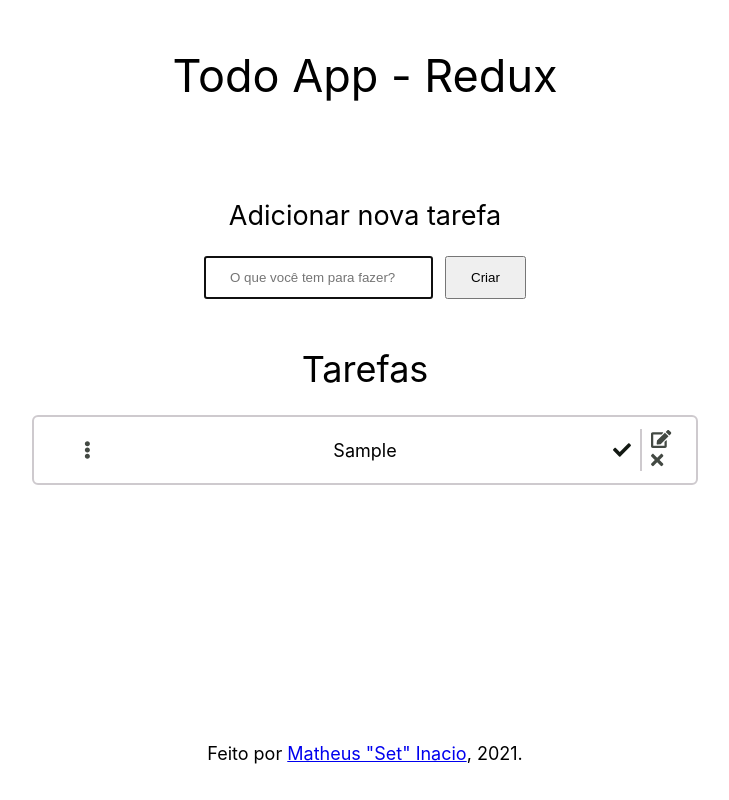
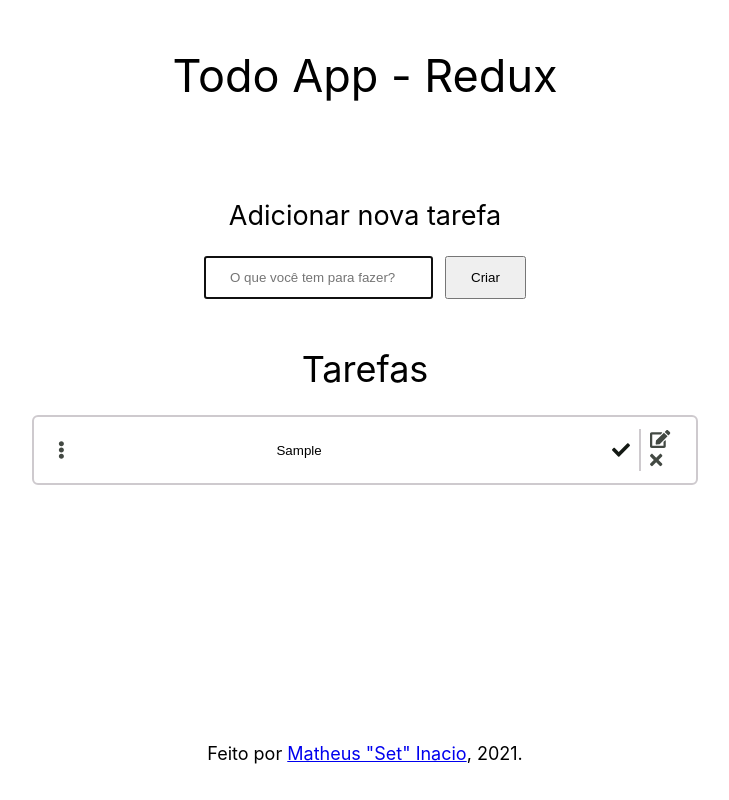
Before and after one commit to matheusinacio7/Trybe, a React (Create React App) app in the folder mod-2/bloco-16/16.2/exercicios/todo-redux/: page / in a window 1280 px wide. Both pictures are taken after typing "Sample" into the empty fields and a click on the button "Criar". Shown: the whole page, without its empty margins (275-1004 px from the left). Built offline with nearby package versions, Linux system fonts and the light colour scheme.

Commit message:
adiciona funcionalidade de editar item

```diff
--- /dev/null
+++ b/mod-2/bloco-16/16.2/exercicios/todo-redux/src/actions/editTodo.js
@@ -0,0 +1,9 @@
+const editTodo = ({ id, content }) => ({
+  type: 'EDIT_TODO',
+  payload: {
+    id,
+    content,
+  },
+});
+
+export default editTodo;
--- a/mod-2/bloco-16/16.2/exercicios/todo-redux/src/actions/index.js
+++ b/mod-2/bloco-16/16.2/exercicios/todo-redux/src/actions/index.js
@@ -1,3 +1,4 @@
 export { default as createNewTodo } from './createNewTodo';
 export { default as markTodoAsCompleted } from './markTodoAsCompleted';
 export { default as deleteTodo } from './deleteTodo';
+export { default as editTodo } from './editTodo';
--- a/mod-2/bloco-16/16.2/exercicios/todo-redux/src/components/TodoItem.css
+++ b/mod-2/bloco-16/16.2/exercicios/todo-redux/src/components/TodoItem.css
@@ -26,9 +26,17 @@
   margin: 0 24px;
 }
 
+.todo-item__content__field {
+  height: 100%;
+  padding: 12px 24px;
+}
+
+.todo-item__content__field:read-only {
+  border: none;
+}
+
 .todo-item__controls, .todo-item__grab-section {
   display: flex;
-  justify-content: center;
   width: 60px;
 }
 
--- a/mod-2/bloco-16/16.2/exercicios/todo-redux/src/components/TodoItem.jsx
+++ b/mod-2/bloco-16/16.2/exercicios/todo-redux/src/components/TodoItem.jsx
@@ -1,10 +1,15 @@
 import { FontAwesomeIcon } from '@fortawesome/react-fontawesome';
 import { faCheck, faEllipsisV, faTimes, faEdit } from '@fortawesome/free-solid-svg-icons';
-import { markTodoAsCompleted, deleteTodo } from '../actions';
+import { markTodoAsCompleted, deleteTodo, editTodo } from '../actions';
 import { useStore } from '../hooks/useStore';
+import { useState, useRef } from 'react';
 import './TodoItem.css';
 
-function TodoItem({ content, id, markTodoAsCompleted, deleteTodo }) {
+function TodoItem({ content, id, markTodoAsCompleted, deleteTodo, editTodo }) {
+  const [isEditing, setIsEditing] = useState(false);
+  const [currentContent, setCurrentContent] = useState(content);
+  const contentField = useRef(null);
+
   function handleDelete() {
     deleteTodo({ id, isCompleted: false });
   }
@@ -13,12 +18,42 @@ function TodoItem({ content, id, markTodoAsCompleted, deleteTodo }) {
     markTodoAsCompleted({ id });
   }
 
+  function handleKeyDown(e) {
+    if (e.key === 'Enter') {
+      toggleEditing();
+      return;
+    }
+  }
+
+  function toggleEditing() {
+    setIsEditing((previouslyEditing) => {
+      if (!previouslyEditing) {
+        contentField.current.focus();
+        return true;
+      }
+
+      editTodo({ id, content: currentContent })
+      contentField.current.blur();
+      return false;
+    });
+  }
+
   return (
     <li className="todo-item">
       <section className="todo-item__grab-section">
         <FontAwesomeIcon icon={ faEllipsisV } className="todo-item__icon todo-item__drag" />
       </section>
-      <section className="todo-item__content">{ content }</section>
+      <section className="todo-item__content">
+        <input
+          ref={ contentField }
+          type="text"
+          value={ currentContent }
+          className="todo-item__content__field"
+          onChange={ ({ target }) => setCurrentContent(target.value) }
+          onKeyDown={ handleKeyDown }
+          readOnly={ !isEditing }
+        />
+      </section>
       <section className="todo-item__controls">
         <div className="todo-item__controls__complete">
           <FontAwesomeIcon
@@ -30,7 +65,11 @@ function TodoItem({ content, id, markTodoAsCompleted, deleteTodo }) {
         <div className="todo-item__controls__separator" />
         <div className="todo-item__controls__modify">
           <div>
-            <FontAwesomeIcon icon={ faEdit } className="todo-item__icon" />
+            <FontAwesomeIcon
+              icon={ faEdit }
+              className="todo-item__icon"
+              onClick={ toggleEditing }
+            />
           </div>
           <div>
             <FontAwesomeIcon
@@ -46,4 +85,4 @@ function TodoItem({ content, id, markTodoAsCompleted, deleteTodo }) {
 }
 
 // eslint-disable-next-line react-hooks/rules-of-hooks
-export default useStore(TodoItem, ['todo'], [markTodoAsCompleted, deleteTodo]);
+export default useStore(TodoItem, ['todo'], [markTodoAsCompleted, deleteTodo, editTodo]);
--- a/mod-2/bloco-16/16.2/exercicios/todo-redux/src/reducers/todoReducer.js
+++ b/mod-2/bloco-16/16.2/exercicios/todo-redux/src/reducers/todoReducer.js
@@ -7,7 +7,10 @@ const INITIAL_STATE = {
 }
 
 const ACTIONS = {
-  CREATE_NEW_TODO: ({ todo, completed }, { content }) => ({ todo: [...todo, { id: uuid(), content, }], completed,}),
+  CREATE_NEW_TODO: ({ todo, completed }, { content }) => ({
+    todo: [{ id: uuid(), content, }, ...todo,],
+    completed,
+  }),
   MARK_TODO_AS_COMPLETED: ({ todo, completed }, { id }) => {
     const index = todo.findIndex((todoItem) => todoItem.id === id);
     return {
@@ -19,6 +22,14 @@ const ACTIONS = {
     todo: isCompleted ? [...todo] : todo.filter((todoItem) => todoItem.id !== id),
     completed: isCompleted ? completed.filter((todoItem) => todoItem.id !== id) : [...completed],
   }),
+  EDIT_TODO: ({ todo, completed }, { id, content }) => ({
+    todo: [...todo].map((todoItem) => {
+      if (todoItem.id !== id) return todoItem;
+
+      return { id, content };
+    }),
+    completed,
+  }),
 };
 
 export default createReducer(INITIAL_STATE, ACTIONS);
```
